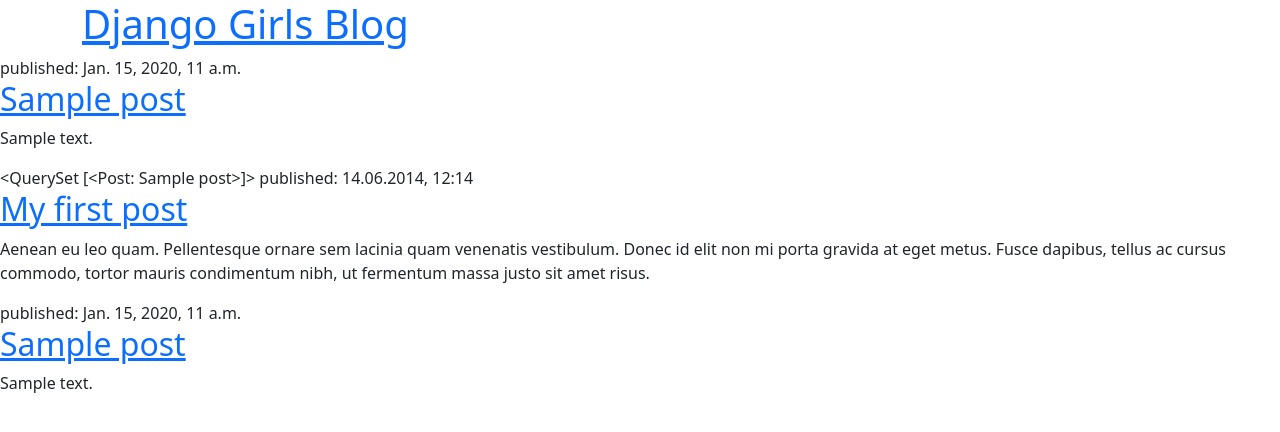
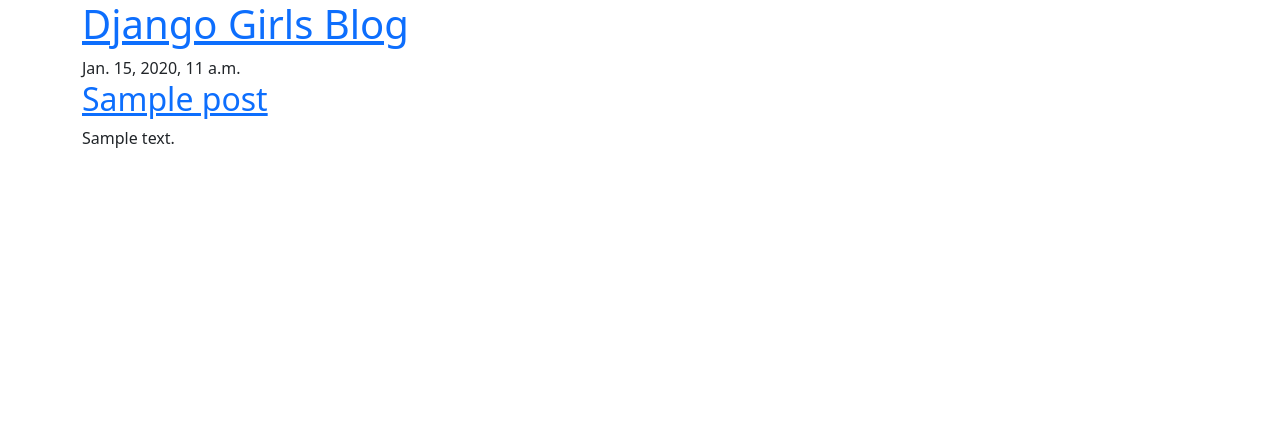
Before and after one commit to Diyashaji21/my-first-blog, a Django app: template blog/templates/blog/post_list.html in a window 1280 px wide. Shown: the top 432 px of the page. Run offline with Django 3.2, Linux system fonts and the light colour scheme; the template is opened without the code that fills it: values that come from a table or form of the project are taken from there, others are empty; tables that the repository leaves empty hold one stand-in row (values such as "Sample post").

Commit message:
added view and template for detailed blog post as well as CSS for the site.

```diff
--- /dev/null
+++ b/blog/templates/blog/base.html
@@ -0,0 +1,25 @@
+{% load static %}
+<!DOCTYPE html>
+<html>
+    <head>
+        <title>Django Girls blog</title>
+        <link rel="stylesheet" href="https://cdn.jsdelivr.net/npm/bootstrap@5.1.3/dist/css/bootstrap.min.css" integrity="sha384-1BmE4kWBq78iYhFldvKuhfTAU6auU8tT94WrHftjDbrCEXSU1oBoqyl2QvZ6jIW3" crossorigin="anonymous">
+        <link rel="stylesheet" href="https://fonts.googleapis.com/css?family=Lobster&subset=latin,latin-ext">
+        <link rel="stylesheet" href="{% static 'css/blog.css' %}">
+    </head>
+    <body>
+        <header class="page-header">
+          <div class="container">
+              <h1><a href="/">Django Girls Blog</a></h1>
+          </div>
+        </header>
+        <main class="container">
+            <div class="row">
+                <div class="col">
+                {% block content %}
+                {% endblock %}
+                </div>
+            </div>
+        </main>
+    </body>
+</html>
--- a/blog/templates/blog/post_list.html
+++ b/blog/templates/blog/post_list.html
@@ -1,39 +1,31 @@
+{% extends 'blog/base.html' %}
 {% load static %}
-<!DOCTYPE html>
-<html>
-    <head>
-        <title>Django Girls blog</title>
-        <link rel="stylesheet" href="https://cdn.jsdelivr.net/npm/bootstrap@5.1.3/dist/css/bootstrap.min.css" integrity="sha384-1BmE4kWBq78iYhFldvKuhfTAU6auU8tT94WrHftjDbrCEXSU1oBoqyl2QvZ6jIW3" crossorigin="anonymous">
-        <link rel="stylesheet" href="{% static 'css/blog.css' %}">
-        <link rel="stylesheet" href="https://fonts.googleapis.com/css?family=Lobster&subset=latin,latin-ext">
 
-    </head>
-    <body>
 <header class="page-header">
     <div class="container">
     <h1><a href="/">Django Girls Blog</a></h1>
 </div>
+    <link rel="stylesheet" href="{% static 'css/blog.css' %}">
+    <link rel="stylesheet" href="https://cdn.jsdelivr.net/npm/bootstrap@5.1.3/dist/css/bootstrap.min.css" integrity="sha384-1BmE4kWBq78iYhFldvKuhfTAU6auU8tT94WrHftjDbrCEXSU1oBoqyl2QvZ6jIW3" crossorigin="anonymous">
+    <link rel="stylesheet" href="https://fonts.googleapis.com/css?family=Lobster&subset=latin,latin-ext">
+    <h2><a href="{% url 'post_detail' pk=post.pk %}">{{ post.title }}</a></h2>
 </header>
+<main class="container">
+    <div class="row">
+        <div class="col">
 
+            {% block content %}
             {% for post in posts %}
-            <article>
-                <time>published: {{ post.published_date }}</time>
-                <h2><a href="">{{ post.title }}</a></h2>
+                <article class="post">
+                    <time class="date">
+                        {{ post.published_date }}
+                    </time>
+                    <h2><a href="{% url 'post_detail' pk=post.pk %}">{{ post.title }}</a></h2>
                     <p>{{ post.text|linebreaksbr }}</p>
                 </article>
             {% endfor %}
+        {% endblock %}
 
-        <article>
-            {{ posts }}
-            <time>published: 14.06.2014, 12:14</time>
-            <h2><a href="">My first post</a></h2>
-            <p>Aenean eu leo quam. Pellentesque ornare sem lacinia quam venenatis vestibulum. Donec id elit non mi porta gravida at eget metus. Fusce dapibus, tellus ac cursus commodo, tortor mauris condimentum nibh, ut fermentum massa justo sit amet risus.</p>
-        </article>
-
-        <article class="post">
-            <time>published: {{ post.published_date }}</time>
-            <h2><a href="">{{ post.title }}</a></h2>
-            <p>{{ post.text|linebreaksbr }}</p>
-        </article>
-    </body>
-</html>
+</div>
+</div>
+</main>
--- a/blog/urls.py
+++ b/blog/urls.py
@@ -2,4 +2,7 @@ from django.urls import path
 from . import views
 urlpatterns = [
     path('', views.post_list, name='post_list'),
+    path('post/<int:pk>/', views.post_detail, name='post_detail'),
+    path('post/new/', views.post_new, name='post_new'),
+    path('post/<int:pk>/edit/', views.post_edit, name='post_edit'),
 ]
--- a/mysite/urls.py
+++ b/mysite/urls.py
@@ -20,6 +20,7 @@ Including another URLconf
 from django.contrib import admin
 from django.urls import path, include
 
+
 urlpatterns = [
     path('admin/', admin.site.urls),
     path('', include('blog.urls')),
```
Also changed, not shown: blog/forms.py (added, +9 -0 lines), blog/templates/blog/post_detail.html (added, +13 -0 lines), blog/views.py (+33 -1 lines). Lines whose indentation alone changed are shown as unchanged.
